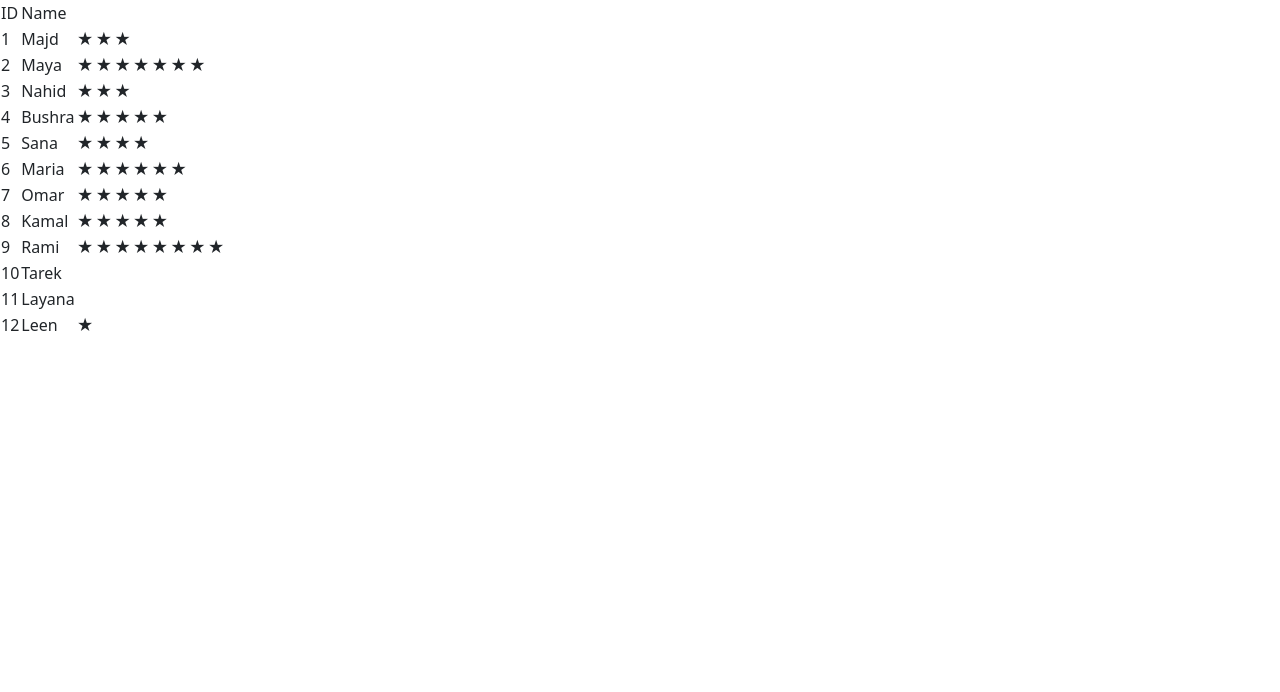
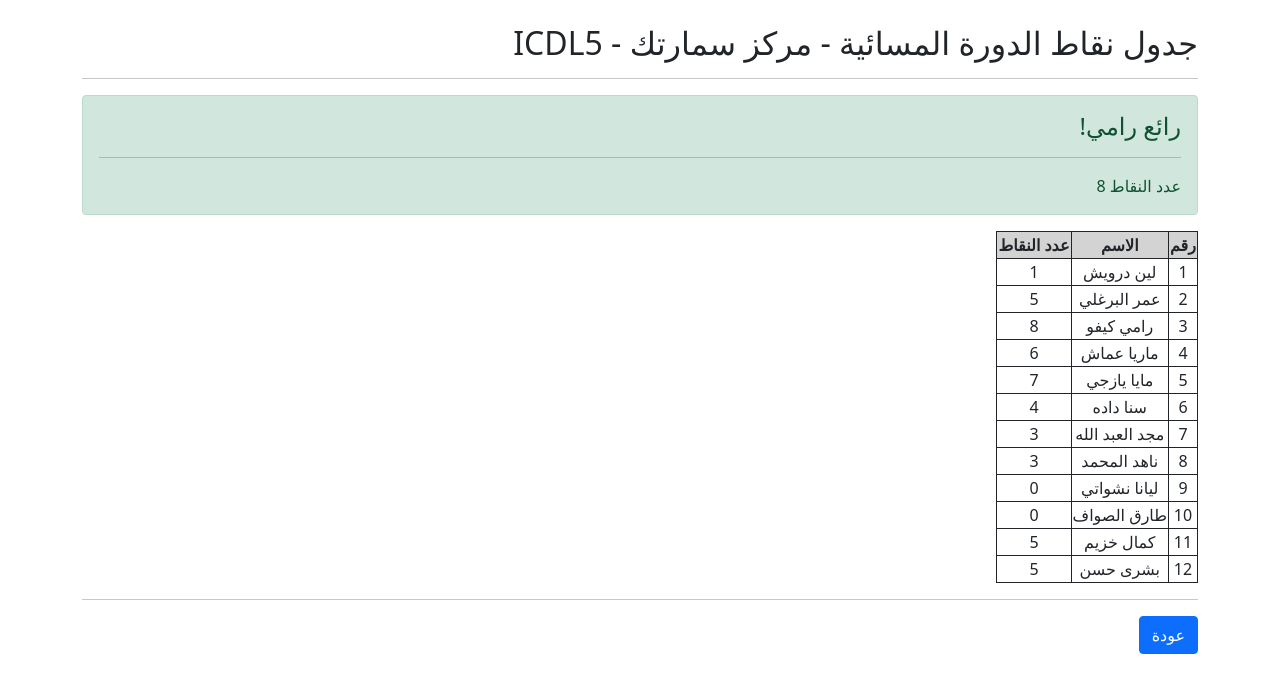
Before and after one commit to learnwithbilal/icdl, a plain HTML site: page pages/points.html in a window 1280 px wide. Drawn offline with Linux system fonts and the light colour scheme.

Commit message:
add files

```diff
--- a/js/main.js
+++ b/js/main.js
@@ -19,7 +19,7 @@
     window.location.href = 'pages/access.html';
 })
 
-$('#access').click(function(){
+$('#powerpoint').click(function(){
     window.location.href = 'pages/powerpoint.html';
 })
 
@@ -28,7 +28,7 @@
 })
 
 $('#it').click(function(){
-    window.location.href = 'pages/outlook.html';
+    window.location.href = 'pages/it.html';
 })
 
 
@@ -42,5 +42,28 @@
 
 
 $('#intro').click(function(){
-    window.location.href = 'files/pdf/01.pdf';
+    window.location.href = '../files/pdf/01.pdf';
 })
+
+$('#intro01').click(function(){
+    window.location.href = '../files/pdf/02.pdf';
+})
+
+$('#intro02').click(function(){
+    window.location.href = '../files/pdf/03.pdf';
+})
+
+$('#ext').click(function(){
+    window.location.href = '../pages/ext.html';
+
+})
+
+$('#backToExt').click(function(){
+    window.location.href = '../pages/essential.html';
+
+})
+
+$('#mailing').click(function(){
+    window.location.href = '../files/word/example_mailing.pdf';
+
+})
--- a/pages/points.html
+++ b/pages/points.html
@@ -5,113 +5,125 @@
     <meta http-equiv="X-UA-Compatible" content="IE=edge" />
     <meta name="viewport" content="width=device-width, initial-scale=1.0" />
     <link rel="stylesheet" href="../css/bootstrap.min.css" />
-    <title>Names And Scores</title>
+    <title>تفقد الدورة المسائية</title>
+    <style>
+      h1 {
+        text-align: center;
+      }
+      table {
+        text-align: center;
+      }
+      th {
+        background-color: lightgray;
+        border: 1px solid;
+      }
+
+      td {
+        text-align: center;
+        border: 1px solid;
+      }
+      .present {
+        background-color: lightgreen;
+      }
+
+      .not {
+        background-color: lightsalmon;
+      }
+      .holiday {
+        background-color: lightgray;
+      }
+    </style>
   </head>
-  <body>
+  <body dir="rtl">
+    <br />
+    <div class="container">
+      <h2>جدول نقاط الدورة المسائية - مركز سمارتك - ICDL5</h2>
+
+      <hr />
+      <div class="alert alert-success" role="alert">
+        <h4 class="alert-heading">رائع رامي!</h4>
+        <p></p>
+        <hr />
+        <p class="mb-0">عدد النقاط 8</p>
+      </div>
       <table>
         <thead>
           <tr>
-          <td>ID</td>
-          <td>Name</td>
+            <th>رقم</th>
+            <th>الاسم</th>
+            <th>عدد النقاط</th>
           </tr>
         </thead>
         <tbody>
           <tr>
             <td>1</td>
-          <td>Majd</td>
-          <td>&#9733;</td>
-          <td>&#9733;</td>
-          <td>&#9733;</td>
+            <td>لين درويش</td>
+            <td>1</td>
           </tr>
           <tr>
             <td>2</td>
-          <td>Maya</td>
-          <td>&#9733;</td>
-          <td>&#9733;</td>
-          <td>&#9733;</td>
-          <td>&#9733;</td>
-          <td>&#9733;</td>
-          <td>&#9733;</td>
-          <td>&#9733;</td>
+            <td>عمر البرغلي</td>
+            <td>5</td>
           </tr>
           <tr>
             <td>3</td>
-          <td>Nahid</td>
-          <td>&#9733;</td>
-          <td>&#9733;</td>
-          <td>&#9733;</td>
+            <td>رامي كيفو</td>
+            <td>8</td>
           </tr>
           <tr>
             <td>4</td>
-          <td>Bushra</td>
-          <td>&#9733;</td>
-          <td>&#9733;</td>
-          <td>&#9733;</td>
-          <td>&#9733;</td>
-          <td>&#9733;</td>
+            <td>ماريا عماش</td>
+            <td>6</td>
           </tr>
           <tr>
             <td>5</td>
-          <td>Sana</td>
-          <td>&#9733;</td>
-          <td>&#9733;</td>
-          <td>&#9733;</td>
-          <td>&#9733;</td>
+            <td>مايا يازجي</td>
+            <td>7</td>
           </tr>
           <tr>
             <td>6</td>
-          <td>Maria</td>
-          <td>&#9733;</td>
-          <td>&#9733;</td>
-          <td>&#9733;</td>
-          <td>&#9733;</td>
-          <td>&#9733;</td>
-          <td>&#9733;</td>
+            <td>سنا داده</td>
+            <td>4</td>
           </tr>
           <tr>
             <td>7</td>
-          <td>Omar</td>
-          <td>&#9733;</td>
-          <td>&#9733;</td>
-          <td>&#9733;</td>
-          <td>&#9733;</td>
-          <td>&#9733;</td>
+            <td>مجد العبد الله</td>
+            <td>3</td>
           </tr>
           <tr>
             <td>8</td>
-          <td>Kamal</td>
-          <td>&#9733;</td>
-          <td>&#9733;</td>
-          <td>&#9733;</td>
-          <td>&#9733;</td>
-          <td>&#9733;</td>
+            <td>ناهد المحمد</td>
+            <td>3</td>
           </tr>
           <tr>
             <td>9</td>
-          <td>Rami</td>
-          <td>&#9733;</td>
-          <td>&#9733;</td>
-          <td>&#9733;</td>
-          <td>&#9733;</td>
-          <td>&#9733;</td>
-          <td>&#9733;</td>
-          <td>&#9733;</td>
-          <td>&#9733;</td>
+            <td>ليانا نشواتي</td>
+            <td>0</td>
           </tr>
           <tr>
             <td>10</td>
-          <td>Tarek</td>
+            <td>طارق الصواف</td>
+            <td>0</td>
           </tr>
           <tr>
             <td>11</td>
-          <td>Layana</td>
+            <td>كمال خزيم</td>
+            <td>5</td>
           </tr>
           <tr>
             <td>12</td>
-          <td>Leen</td>
-          <td>&#9733;</td>
+            <td>بشرى حسن</td>
+            <td>5</td>
           </tr>
         </tbody>
       </table>
+      <hr />
+      <button class="back btn btn-primary">عودة</button>
+    </div>
+    <script src="../js/bootstrap.bundle.min.js"></script>
+    <script src="../js/bootstrap.min.js"></script>
+
+    <script src="../js/jquery.js"></script>
+    <script src="../js/main.js"></script>
   </body>
 </html>
```
Also changed, not shown: index.html (+6 -2 lines), pages/attendance.html (+22 -11 lines), pages/essential.html (+45 -9 lines), pages/excel.html (+8 -1 lines), pages/ext.html (+24 -2 lines), pages/word.html (+3 -0 lines), 1 other file. Lines whose indentation alone changed are shown as unchanged.
